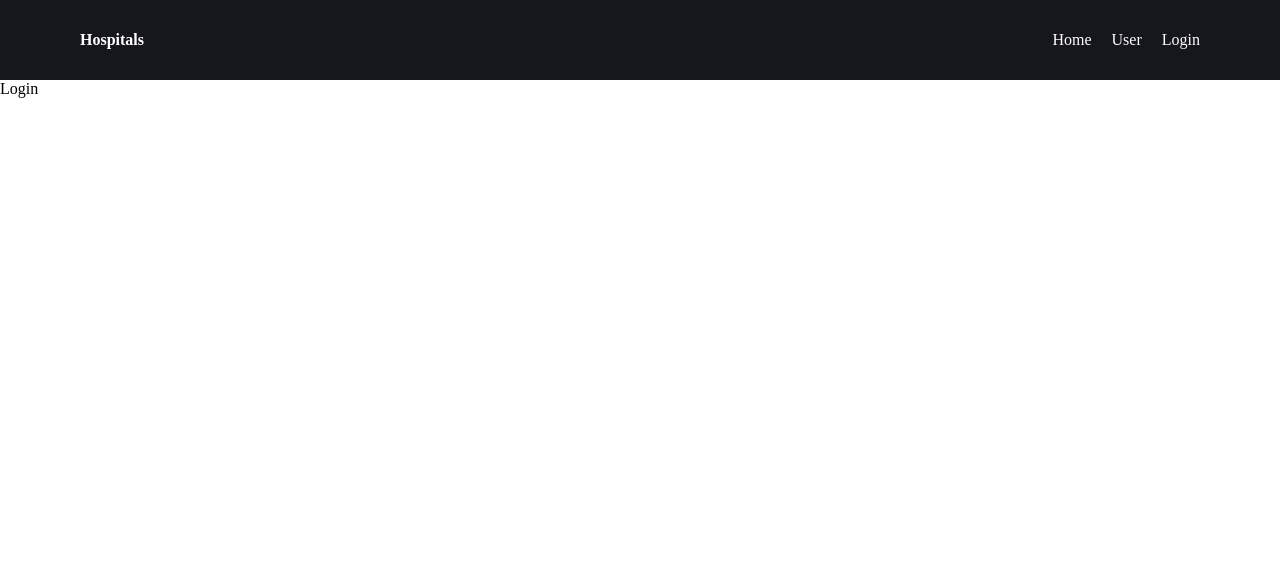
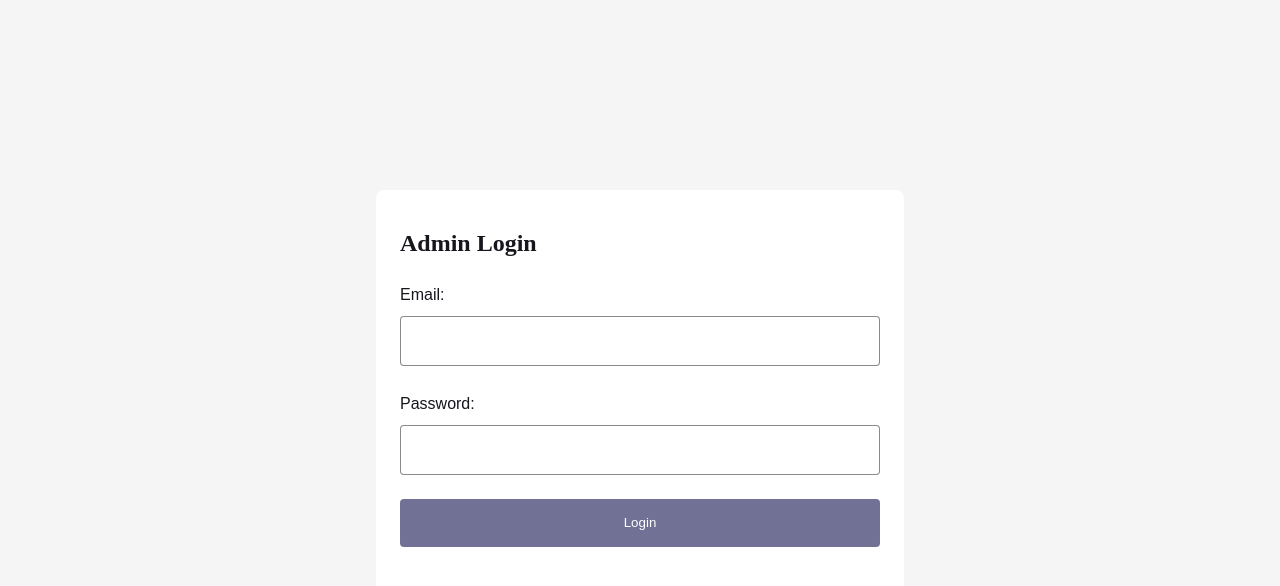
Before and after one commit to ArslanZafarr/react-hospital-app, a React (Vite) app: page /login in a window 1280 px wide. Shown: the top 586 px of the page. Built offline with nearby package versions, Linux system fonts and the light colour scheme.

Commit message:
add  login api and store api token

```diff
--- a/package.json
+++ b/package.json
@@ -10,6 +10,7 @@
     "preview": "vite preview"
   },
   "dependencies": {
+    "axios": "^1.4.0",
     "react": "^18.2.0",
     "react-dom": "^18.2.0",
     "react-router": "^6.14.2",
--- a/src/App.jsx
+++ b/src/App.jsx
@@ -9,7 +9,7 @@ function App() {
   return (
     <>
       <BrowserRouter>
-        <Header />
+        {/* <Header /> */}
         <Routes>
           <Route path='/' element={<Home />} />
           <Route path='/users' element={<Users />} />
--- /dev/null
+++ b/src/components/Login/Login.css
@@ -0,0 +1,59 @@
+.login-section {
+  display: flex;
+  justify-content: center;
+  align-items: center;
+  background-color: #f5f5f5;
+  height: 100vh;
+}
+
+.login-form {
+  width: 480px;
+  padding: 40px 24px;
+  border-radius: 8px;
+  background-color: #fff;
+  display: flex;
+  flex-direction: column;
+  gap: 24px;
+  color: #16161d;
+}
+
+.login-input-controls {
+  display: flex;
+  flex-direction: column;
+  gap: 8px;
+}
+
+.login-input-controls label {
+  font-family: sans-serif;
+  font-size: 16px;
+  line-height: 27px;
+  color: #16161d;
+}
+
+.login-input-controls input {
+  font-family: sans-serif;
+  font-weight: 600;
+  font-size: 16px;
+  line-height: 21px;
+  color: #16161d;
+  height: 48px;
+  border-radius: 4px;
+  padding: 0px 16px;
+  border: 1px solid rgba(22, 22, 29, 0.5);
+}
+
+.login-button {
+  height: 48px;
+  border-radius: 4px;
+  background-color: rgb(113, 113, 150);
+  color: #fff;
+  cursor: pointer;
+  border: none;
+}
+
+.login-button:disabled,
+.login-button[disabled] {
+  border: 1px solid #999999;
+  background-color: #cccccc;
+  color: #666666;
+}
--- /dev/null
+++ b/src/components/Login/Logins.jsx
@@ -0,0 +1,64 @@
+import React, { useState } from 'react';
+import axios from 'axios';
+import "../Login/Login.css"
+
+const Logins = () => {
+    const [email, setEmail] = useState('');
+    const [password, setPassword] = useState('');
+    const [message, setMessage] = useState('');
+
+    const handleLogin = async (e) => {
+        e.preventDefault();
+
+        const loginData = {
+            email: email,
+            password: password,
+        };
+
+        try {
+            const response = await axios.post('https://leadsapi.backendz.co/public/api/login', loginData);
+
+            if (response.data.success) {
+                const { api_token } = response.data.result;
+                localStorage.setItem('apiToken', api_token);
+
+                setMessage('Login successful as admin');
+            } else {
+                setMessage('Invalid email or password. Please try again.');
+            }
+        } catch (error) {
+            setMessage('An error occurred during login. Please try again later.');
+        }
+    };
+
+    return (
+        <section className='login-section'>
+
+            <form className='login-form' onSubmit={handleLogin}>
+                <h1>Admin Login</h1>
+                <div className='login-input-controls'>
+                    <label>Email:</label>
+                    <input
+                        type="email"
+                        value={email}
+                        onChange={(e) => setEmail(e.target.value)}
+                        required
+                    />
+                </div>
+                <div className='login-input-controls'>
+                    <label>Password:</label>
+                    <input
+                        type="password"
+                        value={password}
+                        onChange={(e) => setPassword(e.target.value)}
+                        required
+                    />
+                </div>
+                <button className='login-button' type="submit">Login</button>
+                <p>{message}</p>
+            </form>
+        </section>
+    );
+};
+
+export default Logins;
--- a/src/pages/Login/Login.jsx
+++ b/src/pages/Login/Login.jsx
@@ -1,8 +1,77 @@
+// // Login.js
+// import React, { useState } from 'react';
+
+// const Login = () => {
+//     const [email, setEmail] = useState('');
+//     const [password, setPassword] = useState('');
+
+//     const handleLogin = async (e) => {
+//         e.preventDefault();
+
+//         const loginData = {
+//             email: email,
+//             password: password,
+//         };
+
+//         try {
+//             const response = await fetch('https://leadsapi.backendz.co/public/api/login', {
+//                 method: 'POST',
+//                 headers: {
+//                     'Content-Type': 'application/json',
+//                 },
+//                 body: JSON.stringify(loginData),
+//             });
+
+//             if (response.ok) {
+//                 // Login success
+//                 // You may handle the response here, e.g., storing the token in state or local storage
+//                 console.log('Login successful!');
+//                 const data = await response.json(); // Parse the response body as JSON
+//                 console.log("🚀 ~ file: Login.jsx:30 ~ handleLogin ~ data:", data)
+
+//             } else {
+//                 // Login failed
+//                 console.error('Login failed.');
+//             }
+//         } catch (error) {
+//             console.error('Error occurred during login:', error);
+//         }
+//     };
+
+//     return (
+//         <form onSubmit={handleLogin}>
+//             <div>
+//                 <label>Email:</label>
+//                 <input
+//                     type="email"
+//                     value={email}
+//                     onChange={(e) => setEmail(e.target.value)}
+//                     required
+//                 />
+//             </div>
+//             <div>
+//                 <label>Password:</label>
+//                 <input
+//                     type="password"
+//                     value={password}
+//                     onChange={(e) => setPassword(e.target.value)}
+//                     required
+//                 />
+//             </div>
+//             <button type="submit">Login</button>
+//         </form>
+//     );
+// };
+
+// export default Login;
+
+
 import React from 'react'
+import Logins from '../../components/Login/Logins'
 
 const Login = () => {
     return (
-        <div>Login</div>
+        <Logins />
     )
 }
 
```
Also changed, not shown: 1 other file (tests, documents, lock files or other folders).
